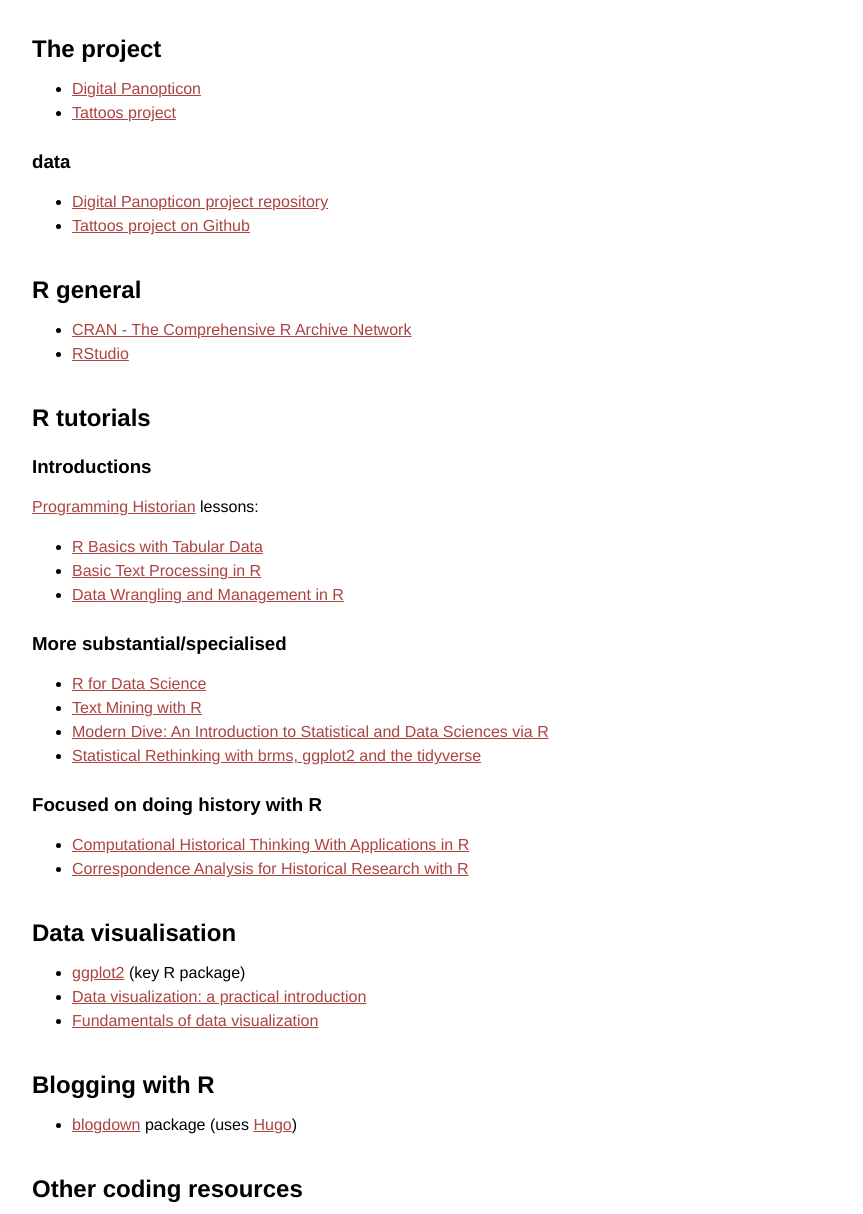
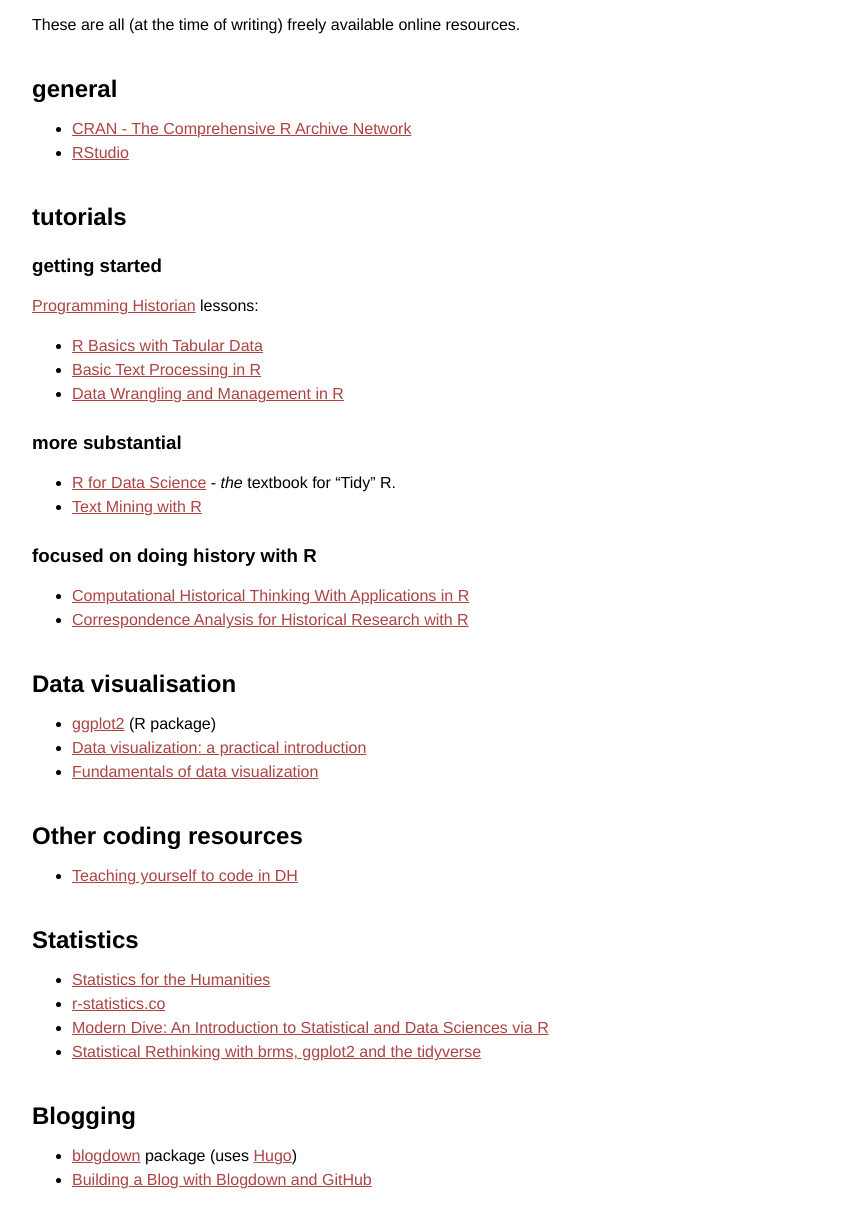
Before and after one commit to CriminalTattoos/CriminalTattoos.github.io, a plain HTML site: page resources/index.html in a window 1280 px wide. Shown: the part 193-1407 px from the top of the page, without its empty margins (208-1071 px from the left). Drawn offline with nearby package versions, Linux system fonts and the light colour scheme; some packages are replaced by stand-ins of ours.

Commit message:
a few edits

```diff
--- a/post/index.xml
+++ b/post/index.xml
@@ -17,7 +17,7 @@
       <pubDate>Sat, 03 Nov 2018 00:00:00 +0000</pubDate>
 
       <guid>https://CriminalTattoos.github.io/post/2018/11/03/introduction/</guid>
-      <description>The project Data extraction and classification Data analysis and visualisation  The datasets The descriptions Criminal registers Founders and Survivors Registers of Habitual Criminals  What’s next? Code and data   The project This website accompanies the British Academy funded project Criminal Tattoos.
+      <description>The project Data extraction and classification Data analysis and visualisation  The datasets The descriptions Criminal registers Founders and Survivors Registers of Habitual Criminals  Code and data What’s next?   The project This website accompanies the British Academy funded project Criminal Tattoos.
  The remarkable increase in tattooing among convicts in the nineteenth century is poorly understood. It is unclear why convicts marked their bodies in ways which facilitated official surveillance, nor do we understand the complex mixture of sentiments expressed.</description>
     </item>
 
--- a/resources/index.html
+++ b/resources/index.html
@@ -3,7 +3,7 @@
   <head>
     <meta charset="utf-8">
     <meta name="viewport" content="width=device-width, initial-scale=1">
-    <title>Resources | Nineteenth-Century Criminal Tattoos</title>
+    <title>Resources for R | Nineteenth-Century Criminal Tattoos</title>
     <link rel="stylesheet" href="/css/style.css" />
     <link rel="stylesheet" href="/css/fonts.css" />
     <link rel="icon" type="image/png" href="https://CriminalTattoos.github.io/favicon.png" />
@@ -13,7 +13,7 @@
 <meta property="og:type" content="article" />
 <meta property="article:author" content="" />
 <meta property="article:published_time" content="01 November 2018" />
-<meta property="og:title" content="Resources" />
+<meta property="og:title" content="Resources for R" />
 
   </head>
 
@@ -36,7 +36,7 @@
 
 <div class="article-meta">
 <h1>
-  <span class="title">Resources</span>
+  <span class="title">Resources for R</span>
 </h1>
 
 
@@ -48,30 +48,18 @@
 <main>
 
 
-<h2 id="the-project">The project</h2>
+<p>These are all (at the time of writing) freely available online resources.</p>
 
-<ul>
-<li><a href="https://www.digitalpanopticon.org">Digital Panopticon</a></li>
-<li><a href="https://www.dhi.ac.uk/criminal-tattoos/">Tattoos project</a></li>
-</ul>
-
-<h3 id="data">data</h3>
-
-<ul>
-<li><a href="https://figshare.com/projects/Digital_Panopticon/16071">Digital Panopticon project repository</a></li>
-<li><a href="https://github.com/CriminalTattoos">Tattoos project on Github</a></li>
-</ul>
-
-<h2 id="r-general">R general</h2>
+<h2 id="general">general</h2>
 
 <ul>
 <li><a href="https://cran.r-project.org/">CRAN - The Comprehensive R Archive Network</a></li>
 <li><a href="https://www.rstudio.com/">RStudio</a></li>
 </ul>
 
-<h2 id="r-tutorials">R tutorials</h2>
+<h2 id="tutorials">tutorials</h2>
 
-<h3 id="introductions">Introductions</h3>
+<h3 id="getting-started">getting started</h3>
 
 <p><a href="https://programminghistorian.org/">Programming Historian</a> lessons:</p>
 
@@ -81,16 +69,14 @@
 <li><a href="https://programminghistorian.org/en/lessons/data_wrangling_and_management_in_R">Data Wrangling and Management in R</a></li>
 </ul>
 
-<h3 id="more-substantial-specialised">More substantial/specialised</h3>
+<h3 id="more-substantial">more substantial</h3>
 
 <ul>
-<li><a href="https://r4ds.had.co.nz/">R for Data Science</a></li>
+<li><a href="https://r4ds.had.co.nz/">R for Data Science</a> - <em>the</em> textbook for &ldquo;Tidy&rdquo; R.</li>
 <li><a href="https://www.tidytextmining.com/">Text Mining with R</a></li>
-<li><a href="https://moderndive.com/">Modern Dive: An Introduction to Statistical and Data Sciences via R</a></li>
-<li><a href="https://bookdown.org/content/1850/index.html">Statistical Rethinking with brms, ggplot2 and the tidyverse</a></li>
 </ul>
 
-<h3 id="focused-on-doing-history-with-r">Focused on doing history with R</h3>
+<h3 id="focused-on-doing-history-with-r">focused on doing history with R</h3>
 
 <ul>
 <li><a href="http://dh-r.lincolnmullen.com/">Computational Historical Thinking With Applications in R</a></li>
@@ -100,15 +86,9 @@
 <h2 id="data-visualisation">Data visualisation</h2>
 
 <ul>
-<li><a href="https://ggplot2.tidyverse.org/">ggplot2</a> (key R package)</li>
+<li><a href="https://ggplot2.tidyverse.org/">ggplot2</a> (R package)</li>
 <li><a href="https://socviz.co/index.html">Data visualization: a practical introduction</a></li>
 <li><a href="https://serialmentor.com/dataviz/">Fundamentals of data visualization</a></li>
-</ul>
-
-<h2 id="blogging-with-r">Blogging with R</h2>
-
-<ul>
-<li><a href="https://github.com/rstudio/blogdown">blogdown</a> package (uses <a href="https://gohugo.io/">Hugo</a>)</li>
 </ul>
 
 <h2 id="other-coding-resources">Other coding resources</h2>
@@ -122,6 +102,15 @@
 <ul>
 <li><a href="http://statisticsforhumanities.net/book/">Statistics for the Humanities</a></li>
 <li><a href="http://r-statistics.co/">r-statistics.co</a></li>
+<li><a href="https://moderndive.com/">Modern Dive: An Introduction to Statistical and Data Sciences via R</a></li>
+<li><a href="https://bookdown.org/content/1850/index.html">Statistical Rethinking with brms, ggplot2 and the tidyverse</a></li>
+</ul>
+
+<h2 id="blogging">Blogging</h2>
+
+<ul>
+<li><a href="https://bookdown.org/yihui/blogdown/">blogdown</a> package (uses <a href="https://gohugo.io/">Hugo</a>)</li>
+<li><a href="https://tclavelle.github.io/blog/blogdown_github/">Building a Blog with Blogdown and GitHub</a></li>
 </ul>
 
 <h2 id="reproducible-research">Reproducible research</h2>
```
Also changed, not shown: index.html (+5 -1 lines), index.xml (+5 -4 lines), post/2018/11/03/introduction/index.html (+18 -9 lines).
